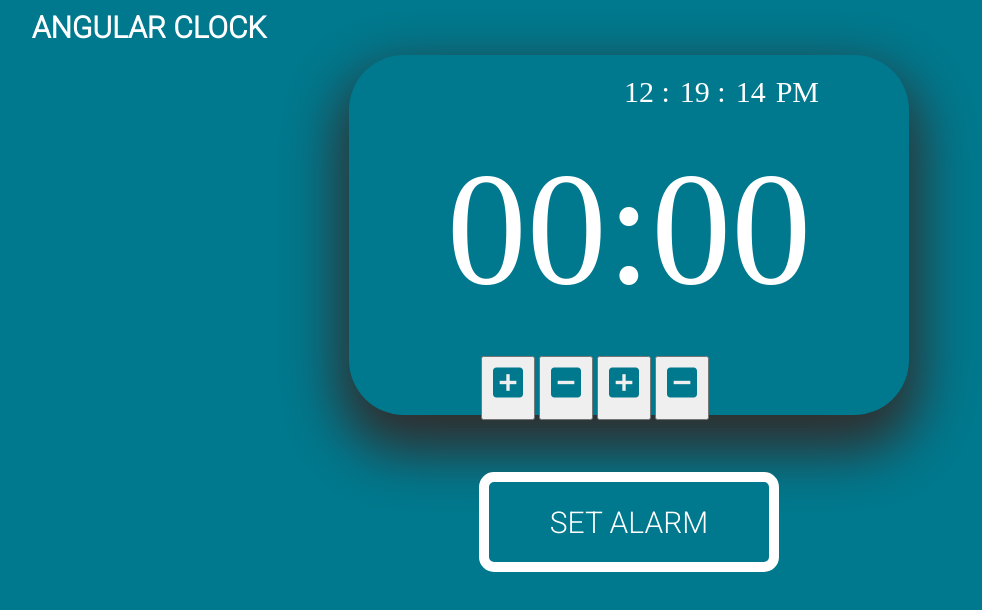
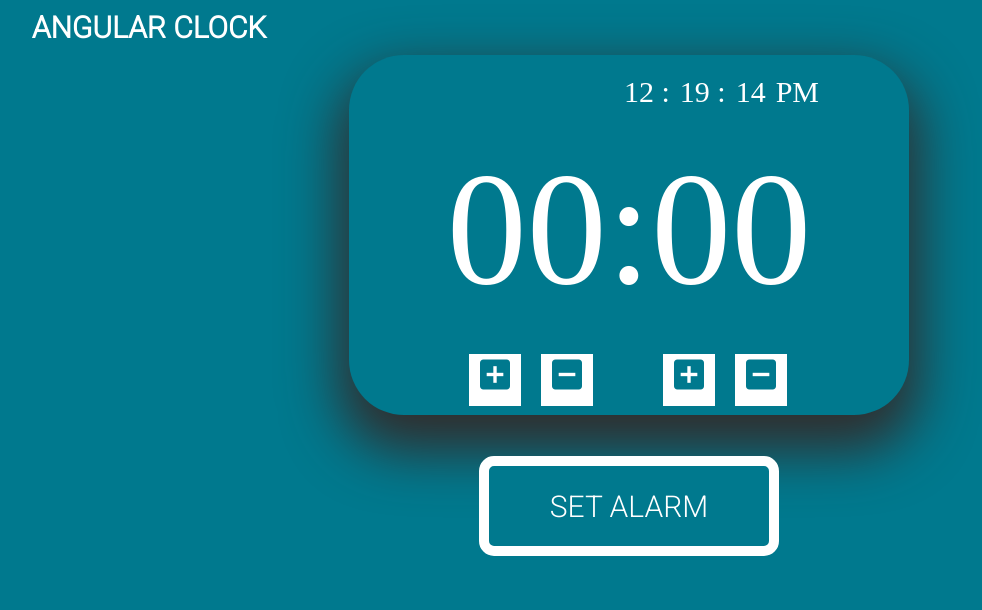
Before and after one commit to know-ankit/kookoo, an Angular app: page / in a window 1280 px wide. Shown: the top 610 px of the page, without its empty margins (11-993 px from the left). Built offline with nearby package versions, Linux system fonts and the light colour scheme.

Commit message:
remove noncompliant code

```diff
--- a/src/app/app.component.scss
+++ b/src/app/app.component.scss
@@ -10,8 +10,8 @@
 
 app-header, app-digital-clock {
     display:flex;
+}
 
-}
 app-header {
     justify-content: flex-start;
 }
--- a/src/app/digital-clock/set-time/button-control/button-control.component.ts
+++ b/src/app/digital-clock/set-time/button-control/button-control.component.ts
@@ -9,9 +9,9 @@ export class ButtonControlComponent {
   @Input() alarmHours:number;
   @Input() alarmMinutes:number;
   alarmActive = false;
-  IsAlarmSet:boolean = true;
+  IsAlarmSet = true;
   checkAlarmInterval: any;
-  soundPlaying:boolean = false;
+  soundPlaying = false;
   audio = new Audio('./assets/Alarm-ringtone1.mp3');
 
   setAlarm() {
--- a/src/app/digital-clock/set-time/plus-minus-button/plus-minus-button.component.html
+++ b/src/app/digital-clock/set-time/plus-minus-button/plus-minus-button.component.html
@@ -1,9 +1,9 @@
 <div class="page-wrapper">
      <div class="plus-minus-buttons">
-         <button class="plus-hourOne-button" (click)="hourIncrement()"><i class='bx bxs-plus-square'></i></button>
-         <button class="minus-hourTwo-button"(click)="hourDecrement()" ><i class='bx bxs-minus-square' ></i></button>
-         <button class="plus-minuteOne-button" (click)="minuteIncrement()"><i class='bx bxs-plus-square'></i></button>
-         <button class="minus-minuteTwo-button"(click)="minuteDecrement()"><i class='bx bxs-minus-square' ></i></button>
+         <button class="plus-hour-button" (click)="hourIncrement()"><i class='bx bxs-plus-square'></i></button>
+         <button class="minus-hour-button"(click)="hourDecrement()" ><i class='bx bxs-minus-square' ></i></button>
+         <button class="plus-minute-button" (click)="minuteIncrement()"><i class='bx bxs-plus-square'></i></button>
+         <button class="minus-minute-button"(click)="minuteDecrement()"><i class='bx bxs-minus-square' ></i></button>
      </div>
      <div>
          <app-button-control [alarmHours]="alarmHours" [alarmMinutes]="alarmMinutes"></app-button-control>
--- a/src/app/digital-clock/set-time/plus-minus-button/plus-minus-button.component.scss
+++ b/src/app/digital-clock/set-time/plus-minus-button/plus-minus-button.component.scss
@@ -5,8 +5,23 @@
     cursor: pointer;
 }
 
-button {
-    margin:2px;
-    padding:5px;
-    top:-2rem;
+.plus-hour-button, .minus-hour-button, .plus-minute-button, .minus-minute-button {
+    position: relative;
+    background-color: var(--primary);
+    border: 0;
 }
+.plus-hour-button {
+    right:10px;
+}
+
+.minus-hour-button {
+    left:10px;
+}
+
+.plus-minute-button {
+    left:80px;
+}
+
+.minus-minute-button {
+    left: 100px;
+}
--- a/src/app/digital-clock/set-time/plus-minus-button/plus-minus-button.component.ts
+++ b/src/app/digital-clock/set-time/plus-minus-button/plus-minus-button.component.ts
@@ -10,22 +10,24 @@ export class PlusMinusButtonComponent   {
   @Input() hoursTwo:number;
   @Input() minutesOne:number;
   @Input() minutesTwo:number;
-  counter:number = 0;
-  alarmHours:number = 0;
-  alarmMinutes:number = 0;
+  counter = 0;
+  alarmHours = 0;
+  alarmMinutes = 0;
 
- @Output() eventHourOne = new EventEmitter();
- @Output() eventHourTwo = new EventEmitter();
- @Output() eventMinuteOne = new EventEmitter();
- @Output() eventMinuteTwo = new EventEmitter();
-
+  @Output() eventHourOne = new EventEmitter();
+  @Output() eventHourTwo = new EventEmitter();
+  @Output() eventMinuteOne = new EventEmitter();
+  @Output() eventMinuteTwo = new EventEmitter();
 
   hourIncrement() {
+
     if(this.counter > 1 || this.counter == 0){
       this.alarmHours++;
+
       if (this.alarmHours > 23) this.alarmHours = 0;
       this.updateAlarmTime();
     }
+
     this.counter++;
   }
 
@@ -58,8 +60,8 @@ export class PlusMinusButtonComponent   {
     this.alarmMinutes--;
 
     if (this.alarmMinutes < 0) this.alarmMinutes = 59;
+
     this.updateAlarmTime();
-
   }
 
   updateAlarmTime() {
@@ -79,7 +81,5 @@ export class PlusMinusButtonComponent   {
     const minuteValueTwo=this.alarmMinutes%10;
     this.minutesTwo = minuteValueTwo;
     this.eventMinuteTwo.emit(minuteValueTwo);
-
-
   }
 }
--- a/src/app/digital-clock/set-time/set-time.component.ts
+++ b/src/app/digital-clock/set-time/set-time.component.ts
@@ -6,12 +6,12 @@ import { Component, OnInit, Input } from '@angular/core';
   styleUrls: ['./set-time.component.scss']
 })
 export class SetTimeComponent {
-  hoursOne:number = 0;
-  hoursTwo:number = 0;
-  minutesOne:number = 0;
-  minutesTwo:number = 0;
-  alarmHours:number = 0;
-  alarmMinutes:number = 0;
+  hoursOne = 0;
+  hoursTwo = 0;
+  minutesOne = 0;
+  minutesTwo = 0;
+  alarmHours = 0;
+  alarmMinutes = 0;
 
   updateHourOne(number) {
 
@@ -32,4 +32,4 @@ export class SetTimeComponent {
 
     this.minutesTwo = number;
   }
-  }
+}
--- a/src/app/header/header.component.scss
+++ b/src/app/header/header.component.scss
@@ -3,8 +3,7 @@
 header {
     width: 300px;
     padding: 10px;
-
-}
+  }
 
 .title h1 {
     display: flex;
@@ -14,10 +13,3 @@ header {
     font-size:30px;
     font-family: 'Roboto', sans-serif;
 }
-
-@media screen and (max-width: 700px) {
-    .title {
-      float: none;
-      width: 100%;
-    }
-  }
```
